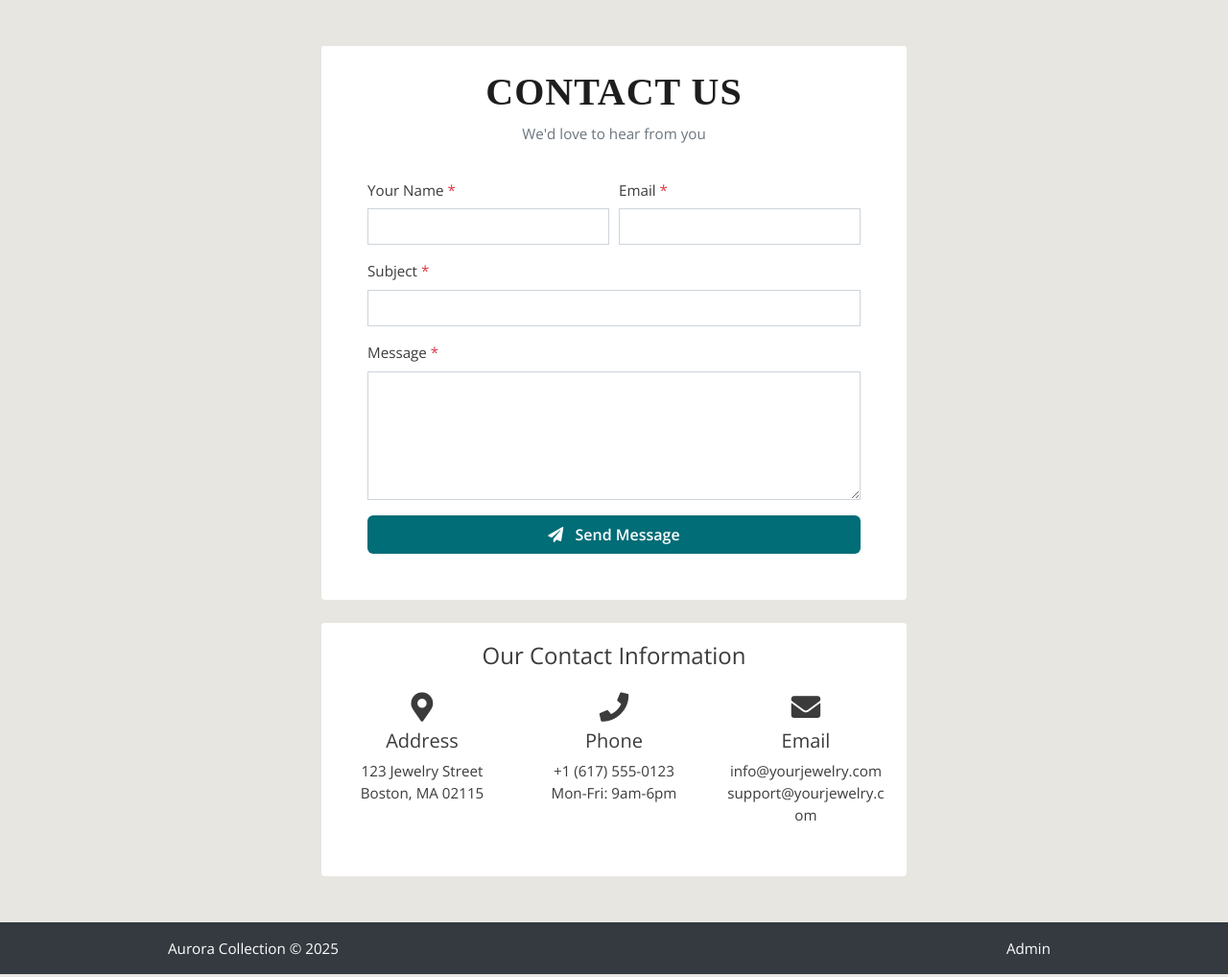
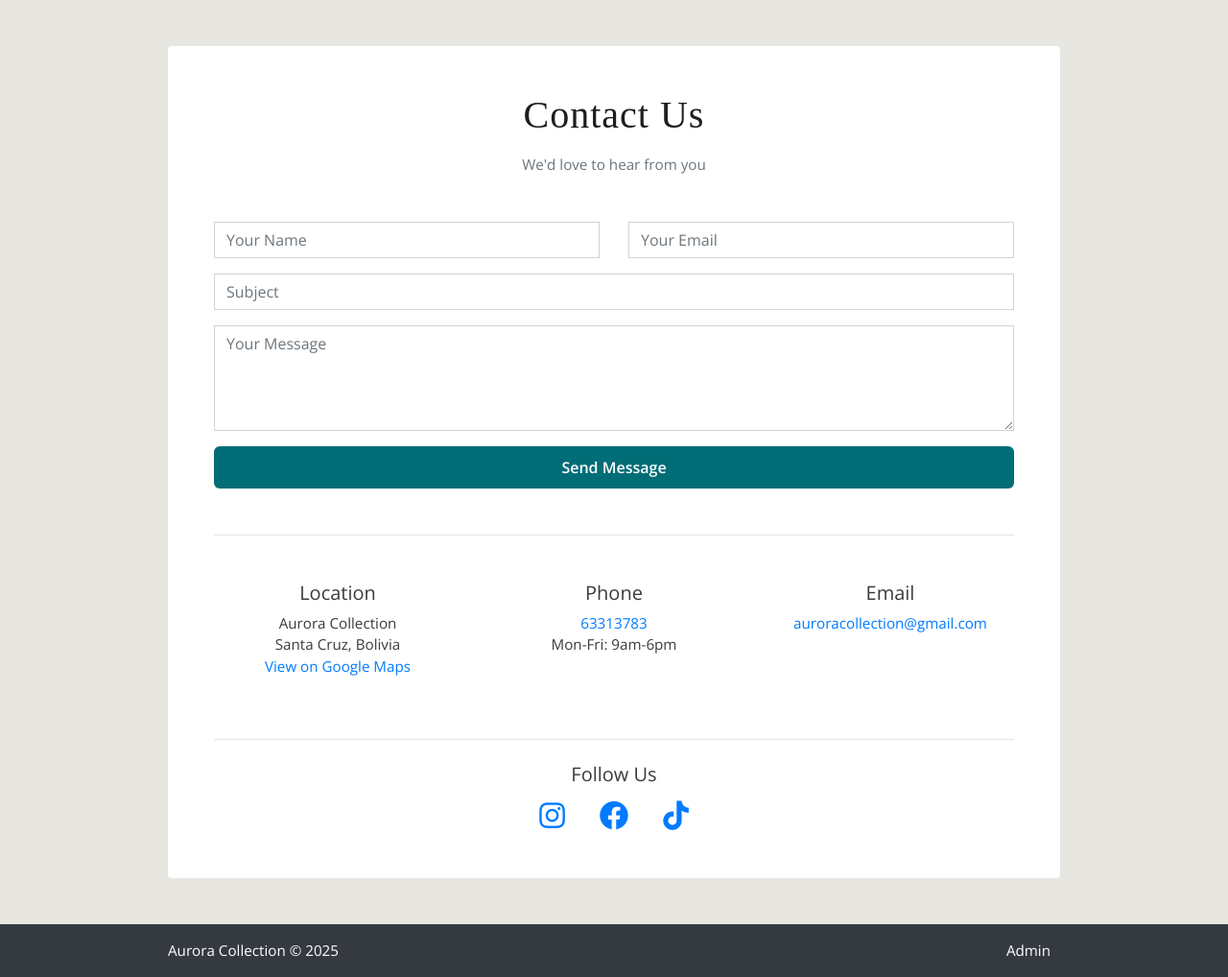
Before and after one commit to flabgjimenezag27/Joyeria, a PHP site: page /account/contactus.php in a window 1280 px wide. Shown: the part 55-1073 px from the top of the page at 96% size. Run offline with PHP 8.4, Linux system fonts and the light colour scheme; data comes from the database, SQL or seed files in the repository; some libraries are stand-ins or nearby versions.

Commit message:
Correccion de pagina contactanos

```diff
--- a/account/contactus.php
+++ b/account/contactus.php
@@ -1,126 +1,124 @@
-
 <?php
+session_start();
 require_once('../includes/config.php');
 require_once(ROOT_PATH . 'core/init.php');
 include(ROOT_PATH .'includes/header.php');
-include(ROOT_PATH .'model/database.php');
-include(ROOT_PATH .'model/accountsDB.php');
+?>
+<?php
+$successMessage = "";
+
+if($_SERVER["REQUEST_METHOD"] == "POST") {
+
+    $name = $_POST["name"];
+    $email = $_POST["email"];
+    $subject = $_POST["subject"];
+    $message = $_POST["message"];
+
+    // Aquí después puedes guardar en base de datos si quieres
+
+    $successMessage = "Your message has been sent successfully!";
+}
 ?>
 
-<div class="d-flex flex-column min-vh-100">
-    <main class="container my-auto py-5">
-        <div class="row justify-content-center">
-            <div class="col-lg-8 col-md-10">
+<div class="container mt-5 mb-5">
+
     <div class="card shadow-sm border-0">
-                    <div class="card-header bg-white border-0 pt-4">
-                        <h1 class="text-center text-uppercase text-gold mb-2"><strong>Contact Us</strong></h1>
-                        <p class="text-center text-muted mb-0">We'd love to hear from you</p>
-                    </div>
+        <div class="card-body p-5">
 
-                    <div class="card-body px-5 pb-5 pt-4">
-                        <!-- Success Message -->
-                        <?php if(isset($_SESSION['contact_success'])): ?>
-                            <div class="alert alert-success alert-dismissible fade show">
-                                <?php echo $_SESSION['contact_success']; unset($_SESSION['contact_success']); ?>
-                                <button type="button" class="close" data-dismiss="alert">
-                                    <span>&times;</span>
-                                </button>
+            <h1 class="text-center mb-3">Contact Us</h1>
+            <p class="text-center text-muted mb-5">We'd love to hear from you</p>
+
+            <!-- FORM -->
+            <?php if($successMessage != ""): ?>
+            <div class="alert alert-success text-center">
+                <?php echo $successMessage; ?>
             </div>
             <?php endif; ?>
 
-                        <!-- Error Message -->
-                        <?php if(isset($_SESSION['contact_error'])): ?>
-                            <div class="alert alert-danger alert-dismissible fade show">
-                                <?php echo $_SESSION['contact_error']; unset($_SESSION['contact_error']); ?>
-                                <button type="button" class="close" data-dismiss="alert">
-                                    <span>&times;</span>
-                                </button>
+            <form method="post">
+
+                <div class="row">
+                    <div class="col-md-6 mb-3">
+                        <input type="text" class="form-control" name="name" placeholder="Your Name" required>
                     </div>
-                        <?php endif; ?>
 
-                        <!-- Contact Form -->
-                        <form class="needs-validation" novalidate action="<?php echo BASE_URL; ?>account/contact_process.php" method="post">
-                            <div class="form-row">
-                                <div class="form-group col-md-6">
-                                    <label for="contactName">Your Name <span class="text-danger">*</span></label>
-                                    <input type="text" class="form-control" id="contactName" name="name" required>
-                                    <div class="invalid-feedback">Please provide your name</div>
-                                </div>
-                                <div class="form-group col-md-6">
-                                    <label for="contactEmail">Email <span class="text-danger">*</span></label>
-                                    <input type="email" class="form-control" id="contactEmail" name="email" required>
-                                    <div class="invalid-feedback">Please provide a valid email</div>
+                    <div class="col-md-6 mb-3">
+                        <input type="email" class="form-control" name="email" placeholder="Your Email" required>
                     </div>
                 </div>
 
-                            <div class="form-group">
-                                <label for="contactSubject">Subject <span class="text-danger">*</span></label>
-                                <input type="text" class="form-control" id="contactSubject" name="subject" required>
-                                <div class="invalid-feedback">Please provide a subject</div>
+                <div class="mb-3">
+                    <input type="text" class="form-control" name="subject" placeholder="Subject" required>
                 </div>
 
-                            <div class="form-group">
-                                <label for="contactMessage">Message <span class="text-danger">*</span></label>
-                                <textarea class="form-control" id="contactMessage" name="message" rows="5" required></textarea>
-                                <div class="invalid-feedback">Please write your message</div>
+                <div class="mb-3">
+                    <textarea class="form-control" name="message" rows="4" placeholder="Your Message" required></textarea>
                 </div>
 
-                            <button type="submit" class="btn btn-gold btn-block py-2 mt-3" name="send_message">
-                                <i class="fas fa-paper-plane mr-2"></i> Send Message
+                <button type="submit" class="btn btn-primary w-100">
+                    Send Message
                 </button>
             </form>
+
+            <hr class="my-5">
+
+            <!-- CONTACT INFO -->
+            <div class="row text-center">
+
+                <div class="col-md-4 mb-4">
+                    <h5>Location</h5>
+                    <p>
+                        Aurora Collection<br>
+                        Santa Cruz, Bolivia<br>
+                        <a href="https://maps.app.goo.gl/g9YyHB3suWjmtHYw7"
+                           target="_blank"
+                           rel="noopener noreferrer">
+                           View on Google Maps
+                        </a>
+                    </p>
                 </div>
+
+                <div class="col-md-4 mb-4">
+                    <h5>Phone</h5>
+                    <p>
+                        <a href="tel:63313783">63313783</a><br>
+                        Mon-Fri: 9am-6pm
+                    </p>
                 </div>
+
+                <div class="col-md-4 mb-4">
+                    <h5>Email</h5>
+                    <p>
+                        <a href="mailto:auroracollection@gmail.com">
+                            auroracollection@gmail.com
+                        </a>
+                    </p>
+                </div>
+
+            </div>
+
+            <hr class="my-4">
+
+            <!-- SOCIAL MEDIA -->
+            <div class="text-center">
+                <h5 class="mb-3">Follow Us</h5>
+
+                <a href="https://www.instagram.com/auroracollection" target="_blank" class="mx-3">
+                    <i class="fab fa-instagram fa-2x"></i>
+                </a>
+
+                <a href="https://www.facebook.com/auroracollection" target="_blank" class="mx-3">
+                    <i class="fab fa-facebook fa-2x"></i>
+                </a>
+
+                <a href="https://www.tiktok.com/@auroracollection" target="_blank" class="mx-3">
+                    <i class="fab fa-tiktok fa-2x"></i>
+                </a>
+            </div>
+
         </div>
     </div>
 
-        <!-- Contact Information -->
-        <div class="row justify-content-center mt-4">
-            <div class="col-lg-8 col-md-10">
-                <div class="card shadow-sm border-0">
-                    <div class="card-body text-center">
-                        <h4 class="text-gold mb-4">Our Contact Information</h4>
-
-                        <div class="row">
-                            <div class="col-md-4 mb-3">
-                                <i class="fas fa-map-marker-alt fa-2x text-gold mb-2"></i>
-                                <h5>Address</h5>
-                                <p>123 Jewelry Street<br>Boston, MA 02115</p>
-                            </div>
-                            <div class="col-md-4 mb-3">
-                                <i class="fas fa-phone fa-2x text-gold mb-2"></i>
-                                <h5>Phone</h5>
-                                <p>+1 (617) 555-0123<br>Mon-Fri: 9am-6pm</p>
-                            </div>
-                            <div class="col-md-4 mb-3">
-                                <i class="fas fa-envelope fa-2x text-gold mb-2"></i>
-                                <h5>Email</h5>
-                                <p>info@yourjewelry.com<br>support@yourjewelry.com</p>
-                            </div>
-                        </div>
-                    </div>
-                </div>
-            </div>
-        </div>
-    </main>
-
-    <?php include(ROOT_PATH . 'includes/footer.php'); ?>
 </div>
 
-<!-- Form Validation Script -->
-<script>
-document.addEventListener('DOMContentLoaded', function() {
-    // Bootstrap validation
-    var forms = document.querySelectorAll('.needs-validation');
-
-    Array.prototype.slice.call(forms).forEach(function(form) {
-        form.addEventListener('submit', function(event) {
-            if (!form.checkValidity()) {
-                event.preventDefault();
-                event.stopPropagation();
-            }
-            form.classList.add('was-validated');
-        }, false);
-    });
-});
-</script>
+<?php include(ROOT_PATH .'includes/footer.php'); ?>
--- a/includes/header.php
+++ b/includes/header.php
@@ -20,7 +20,7 @@ require_once(ROOT_PATH.'core/init.php');
 	<link href="https://fonts.googleapis.com/css?family=Open+Sans:300,400,600" rel="stylesheet">
 <!-- including icon fonts for basic images -->
 	<link rel="stylesheet" href="https://use.fontawesome.com/releases/v5.2.0/css/all.css" integrity="sha384-hWVjflwFxL6sNzntih27bfxkr27PmbbK/iSvJ+a4+0owXq79v+lsFkW54bOGbiDQ" crossorigin="anonymous">
-
+<link rel="stylesheet" href="https://cdnjs.cloudflare.com/ajax/libs/font-awesome/6.4.0/css/all.min.css">
      </head>
 <body>
 
```
Lines whose indentation alone changed are shown as unchanged.
